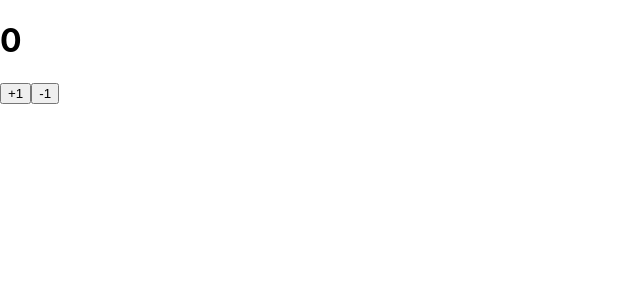
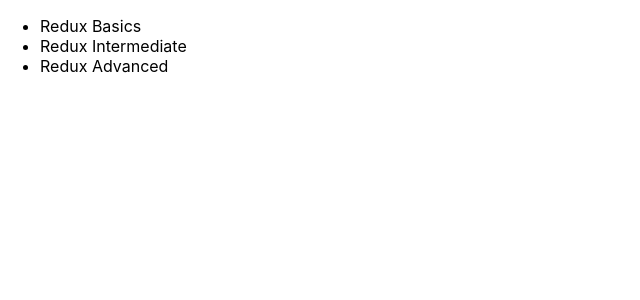
Before and after one commit to sammitako/redux-middleware-basics, a React (Create React App) app: page / in a window 1280 px wide. Shown: the top 300 px of the page, without its empty margins (0-640 px from the left). Built offline with nearby package versions, Linux system fonts and the light colour scheme.

Commit message:
Component: BlogList

```diff
--- a/src/App.js
+++ b/src/App.js
@@ -1,8 +1,10 @@
 import React from "react";
-import CounterContainer from "./containers/CounterContainer";
+import PostListContainer from "./containers/PostListContainer";
+// import CounterContainer from "./containers/CounterContainer";
 
 function App() {
-  return <CounterContainer />;
+  // return <CounterContainer />;
+  return <PostListContainer />;
 }
 
 export default App;
--- /dev/null
+++ b/src/components/PostList.js
@@ -0,0 +1,13 @@
+import React from "react";
+
+const PostList = ({ posts }) => {
+  return (
+    <ul>
+      {posts.map((post) => (
+        <li key={post.id}>{post.title}</li>
+      ))}
+    </ul>
+  );
+};
+
+export default PostList;
--- /dev/null
+++ b/src/containers/PostListContainer.js
@@ -0,0 +1,23 @@
+import React, { useEffect } from "react";
+import { useSelector, useDispatch } from "react-redux";
+import PostList from "../components/PostList";
+import { getPosts } from "../modules/posts";
+
+const PostListContainer = () => {
+  // modules -> rootReducer posts -> initialState
+  const { data, loading, error } = useSelector((state) => state.posts.posts);
+  const dispatch = useDispatch();
+
+  // modules에서 API 호출
+  useEffect(() => {
+    dispatch(getPosts());
+  }, [dispatch]);
+
+  if (loading) return <div>Loading...</div>;
+  if (error) return <div>ERROR !</div>;
+  if (!data) return null;
+
+  return <PostList posts={data} />;
+};
+
+export default PostListContainer;
```
